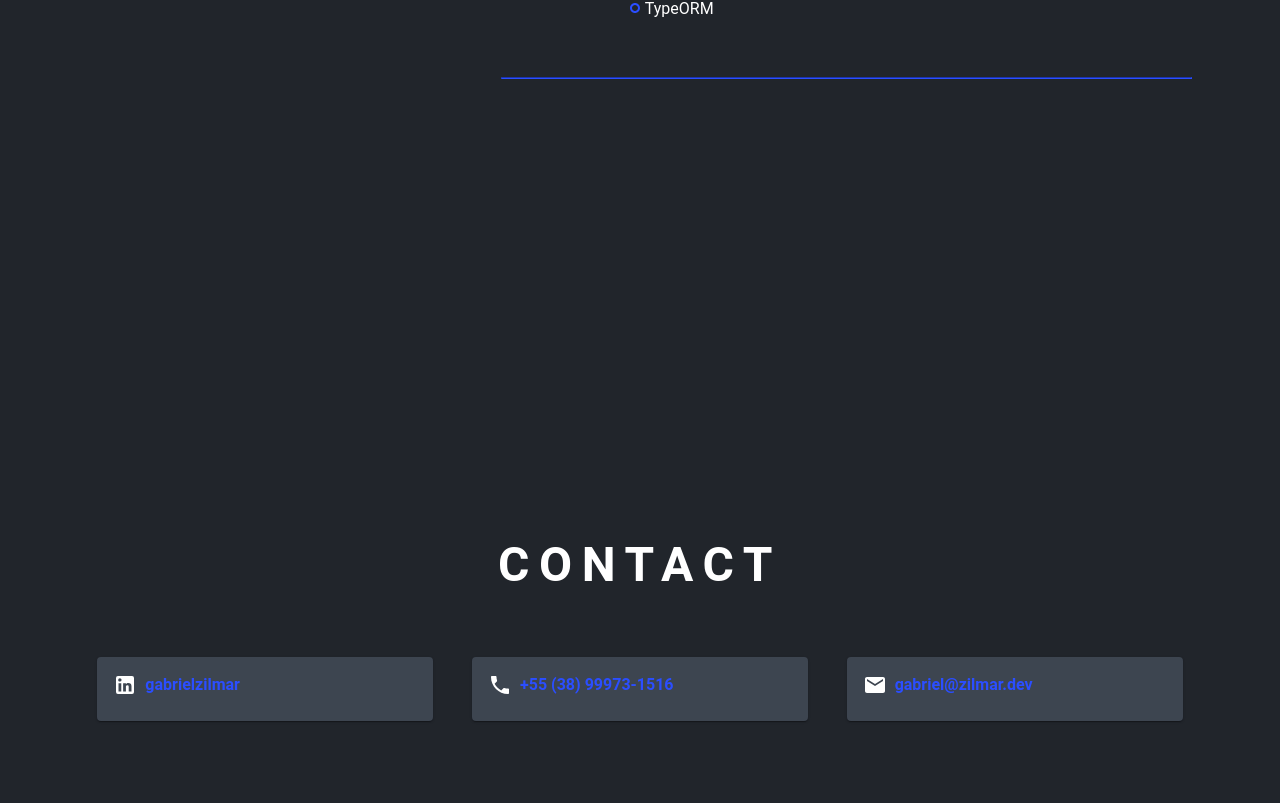
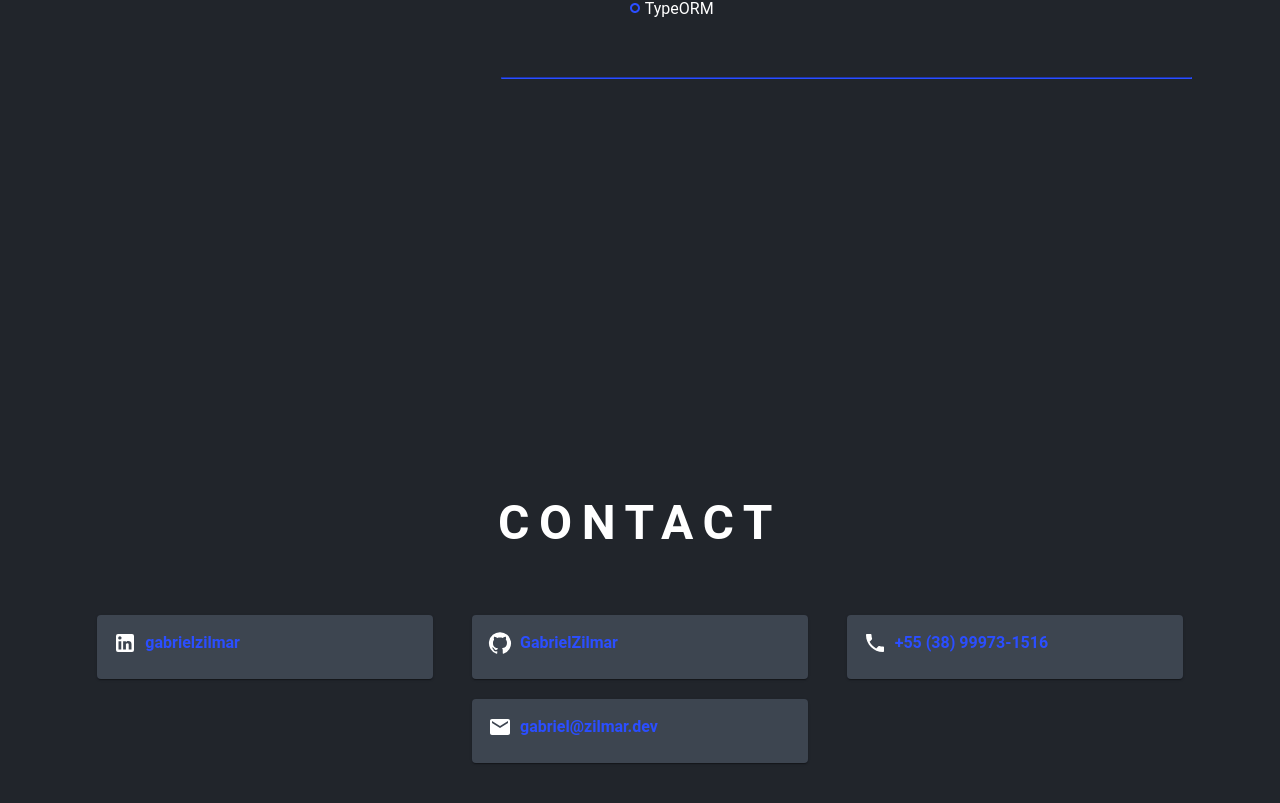
Before and after one commit to GabrielZilmar/GabrielZilmar.github.io, a Next.js app: page / in a window 1280 px wide. Shown: the part 1275-2078 px from the top of the page. Built offline with nearby package versions, Linux system fonts and the light colour scheme; a web font is replaced by a local one.

Commit message:
feat: add github link

```diff
--- a/src/components/contact/index.tsx
+++ b/src/components/contact/index.tsx
@@ -9,6 +9,7 @@ import {
   LinkedIn as LinkedInIcon,
   Phone as PhoneIcon,
   Email as EmailIcon,
+  GitHub as GitHubIcon,
 } from "@mui/icons-material/";
 import ContainerLayout from "~/components/layout/Container/Container";
 import useNotification from "~/hooks/useNotification";
@@ -18,6 +19,10 @@ const Contact: React.FC = () => {
     linkedin: {
       url: "https://www.linkedin.com/in/gabrielzilmar/",
       name: "gabrielzilmar",
+    },
+    github: {
+      url: "https://github.com/GabrielZilmar",
+      name: "GabrielZilmar",
     },
     phone: {
       url: "tel:+55-38-999731516",
@@ -58,6 +63,14 @@ const Contact: React.FC = () => {
           </Card>
           <Card>
             <ContactCardContent
+              onClick={() => openWindow(contactData.github.url)}
+            >
+              <GitHubIcon />
+              <Typography>{contactData.github.name}</Typography>
+            </ContactCardContent>
+          </Card>
+          <Card>
+            <ContactCardContent
               onClick={() => openWindow(contactData.phone.url, false)}
             >
               <PhoneIcon />
```
